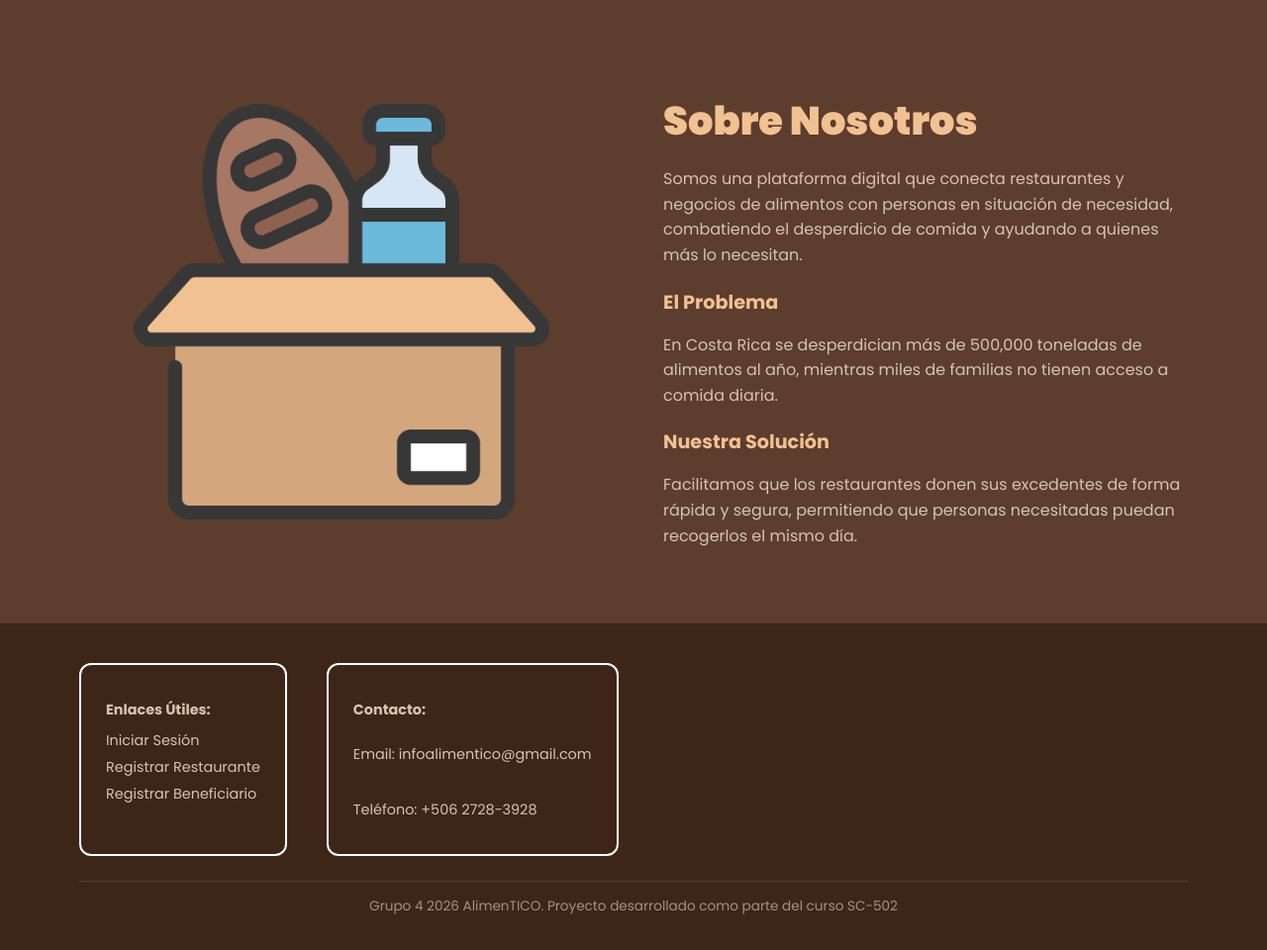
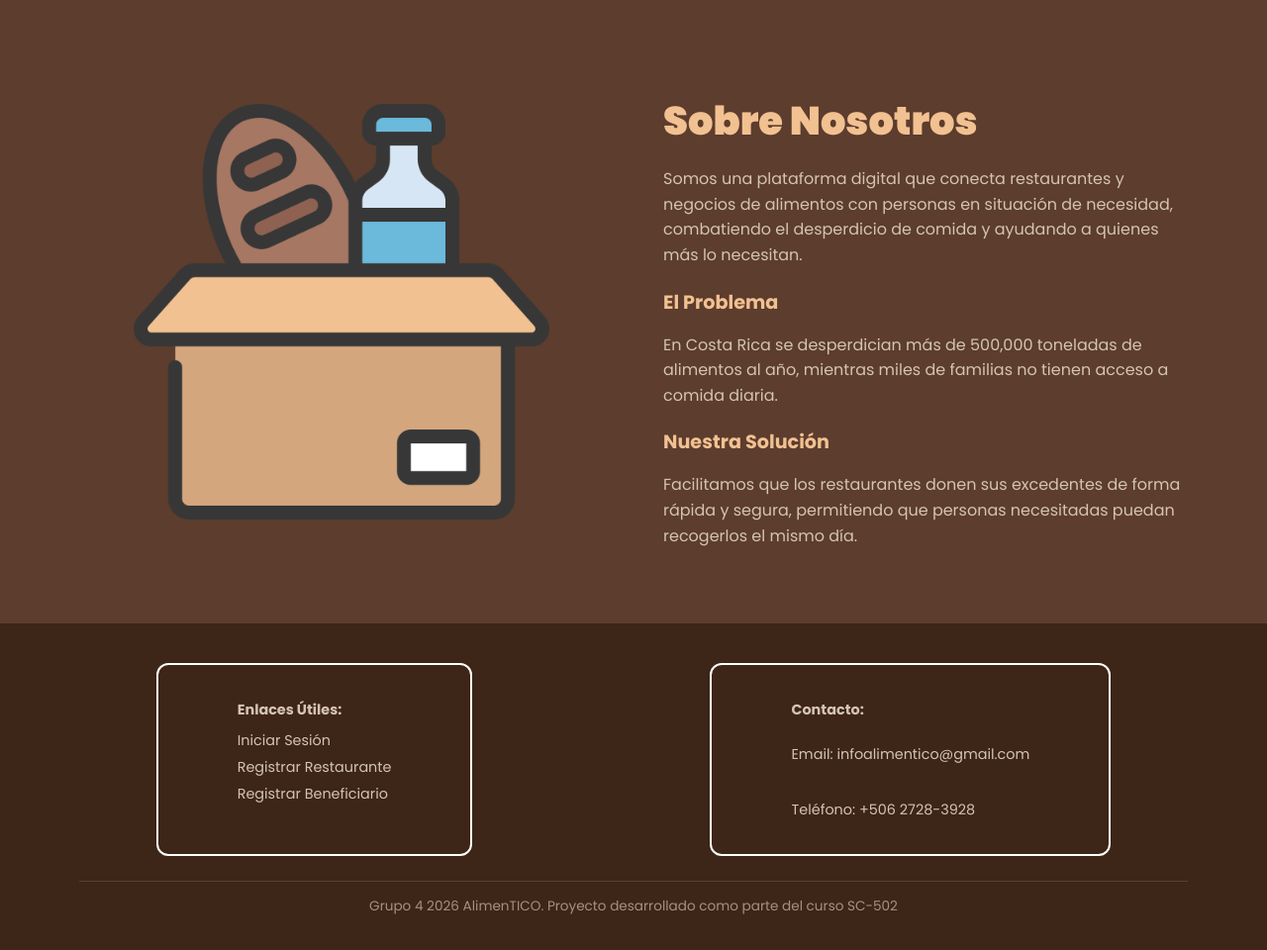
Before and after one commit to Fidelitas-Ambiente-Web-Cliente-Servidor/sc502-ln-proyecto-grupo4-ln-2026, a PHP site: page /html/index.html in a window 1280 px wide. Shown: the part 791-1751 px from the top of the page at 99% size. Run offline with PHP 8.4, Linux system fonts and the light colour scheme.

Commit message:
Cambios de diseño en el landing

```diff
--- a/css/index.css
+++ b/css/index.css
@@ -159,9 +159,10 @@ footer {
 
 .footer-contenedor {
     display: flex;
-    gap: 40px;
+    gap: 240px;
     margin-bottom: 25px;
     flex-wrap: wrap;
+    justify-content: center;
 }
 
 .footer-bloque {
@@ -170,7 +171,7 @@ footer {
     gap: 6px;
     border: 2px solid white;
     border-radius: 12px;
-    padding: 20px 25px;
+    padding: 20px 80px;
 }
 
 .footer-titulo {
```
